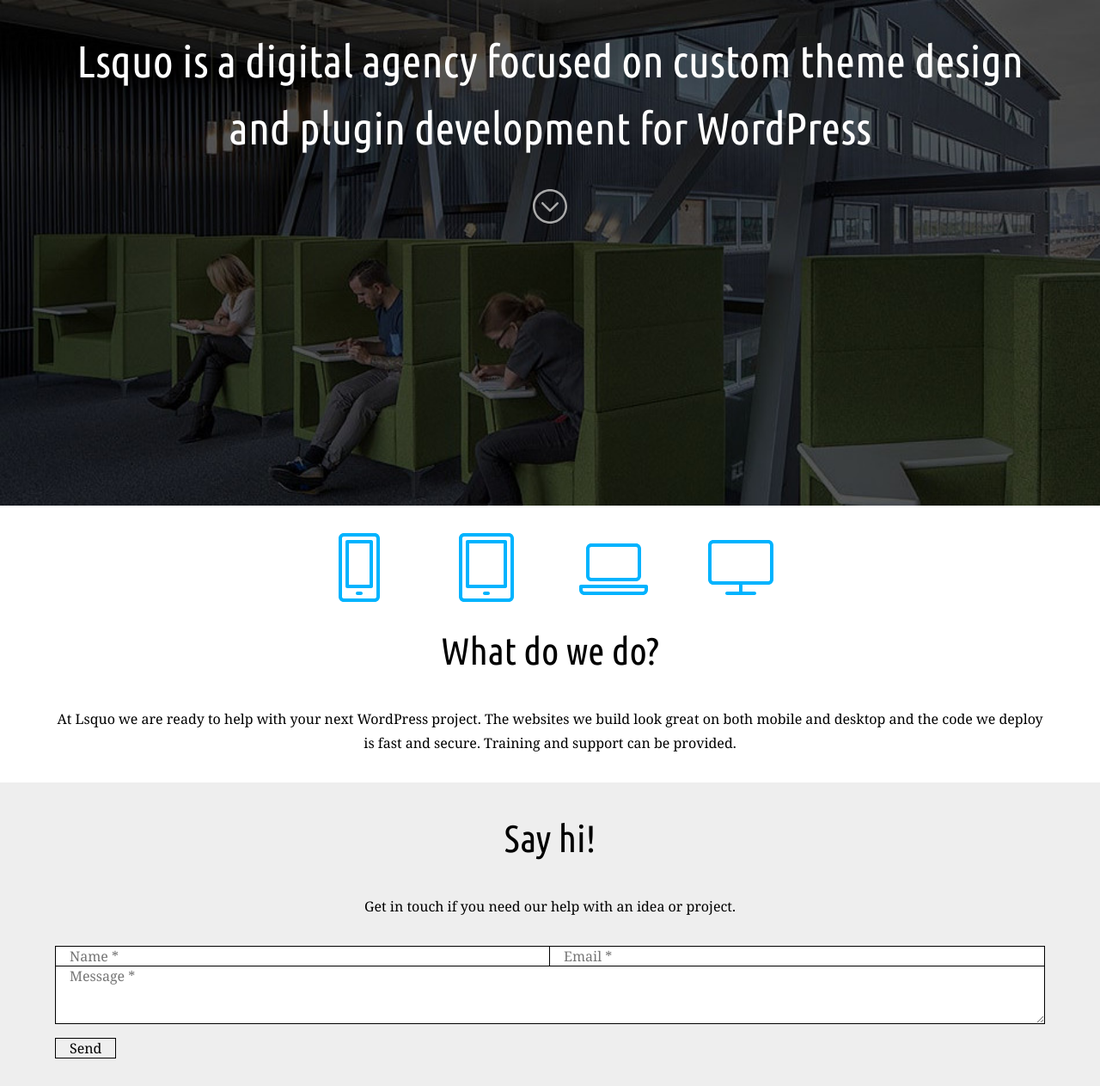
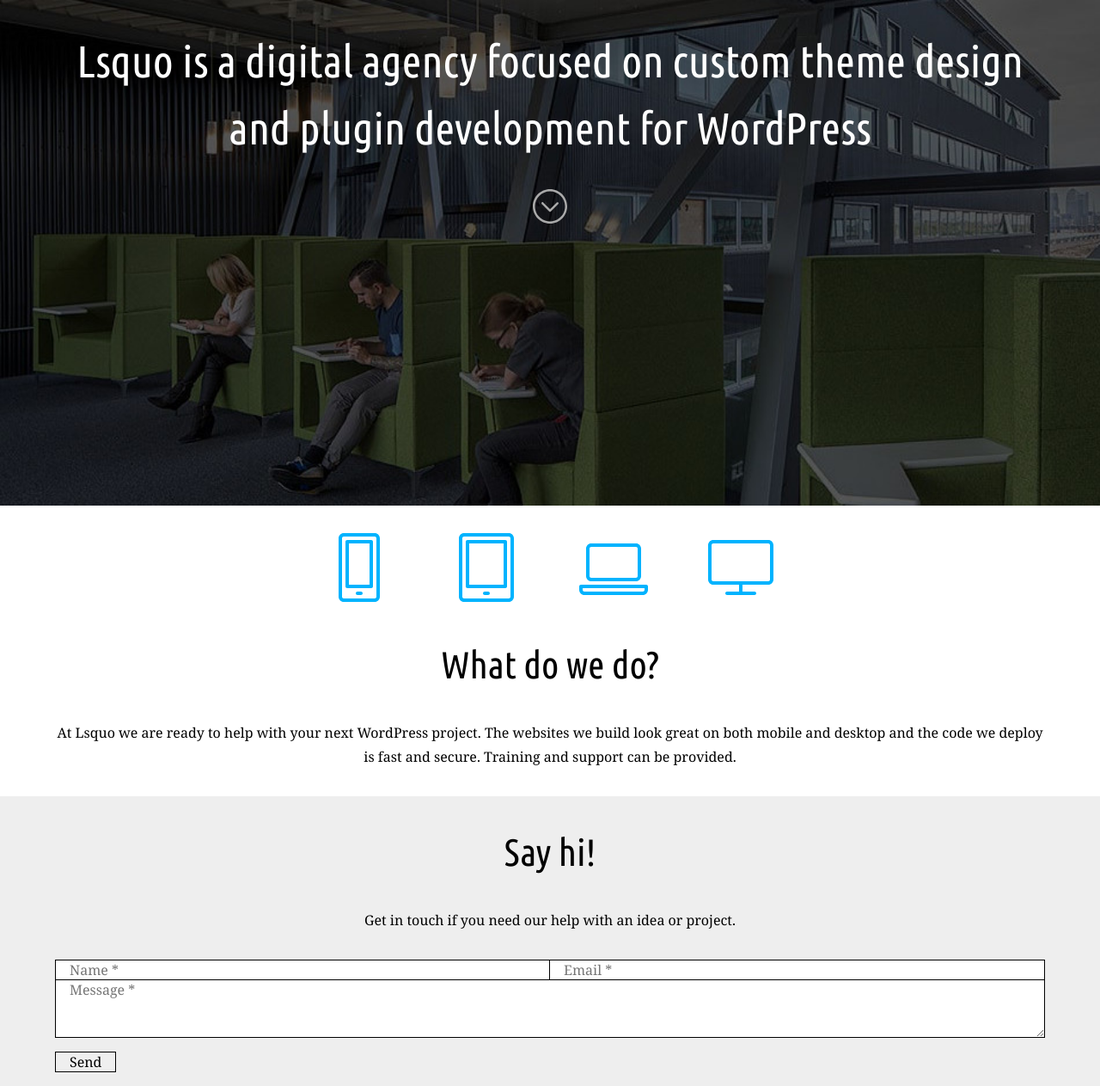
Before and after one commit to lsquo/lsquo.github.io, a Jekyll site: the page built from index.html, in a window 1280 px wide. Shown: the top 1263 px of the page at 86% size. Built offline with Jekyll 4.4.1, drawn with Linux system fonts in a browser that asks for light colours; grey boxes are pictures that could not be loaded.

Commit message:
Fix margin

```diff
--- a/_sass/_main.scss
+++ b/_sass/_main.scss
@@ -53,7 +53,7 @@
 #a img {
   display: inline-block;
   height: 5rem;
-  margin-bottom: 1rem;
+  margin-bottom: 2rem;
   margin-left: 2rem;
   margin-right: 2rem;
   width: 5rem;
@@ -117,7 +117,7 @@
 #d img {
   display: inline-block;
   height: 2.5rem;
-  margin-bottom: 1rem;
+  margin-bottom: 2rem;
   margin-left: 2rem;
   margin-right: 2rem;
   margin-top: 0;
```
